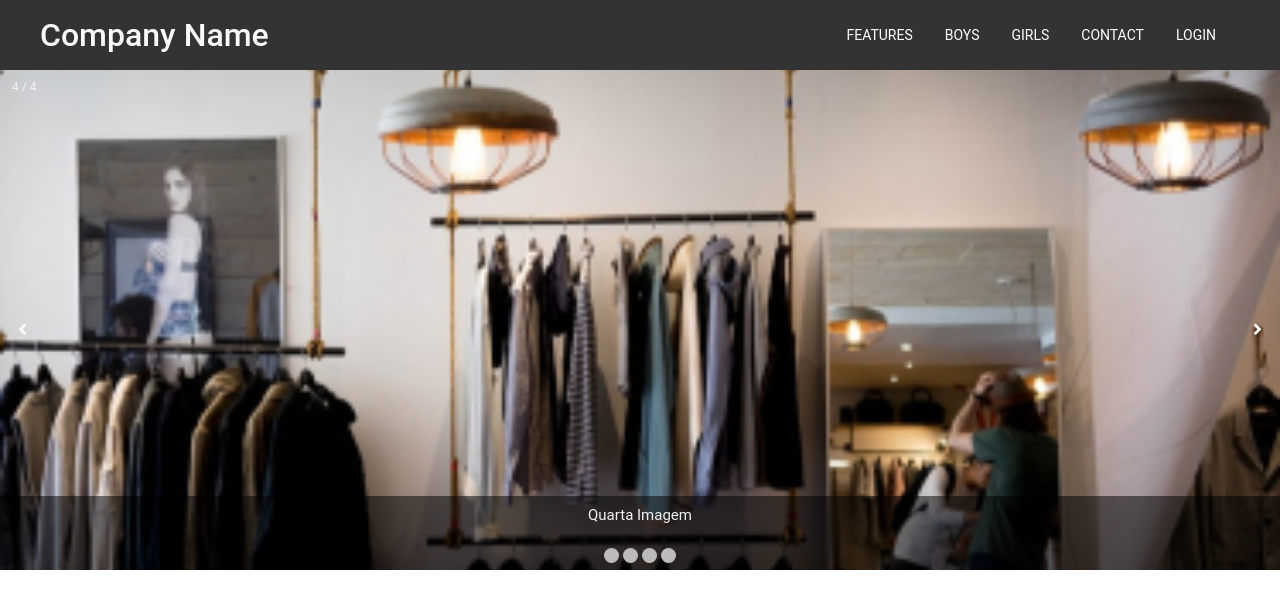
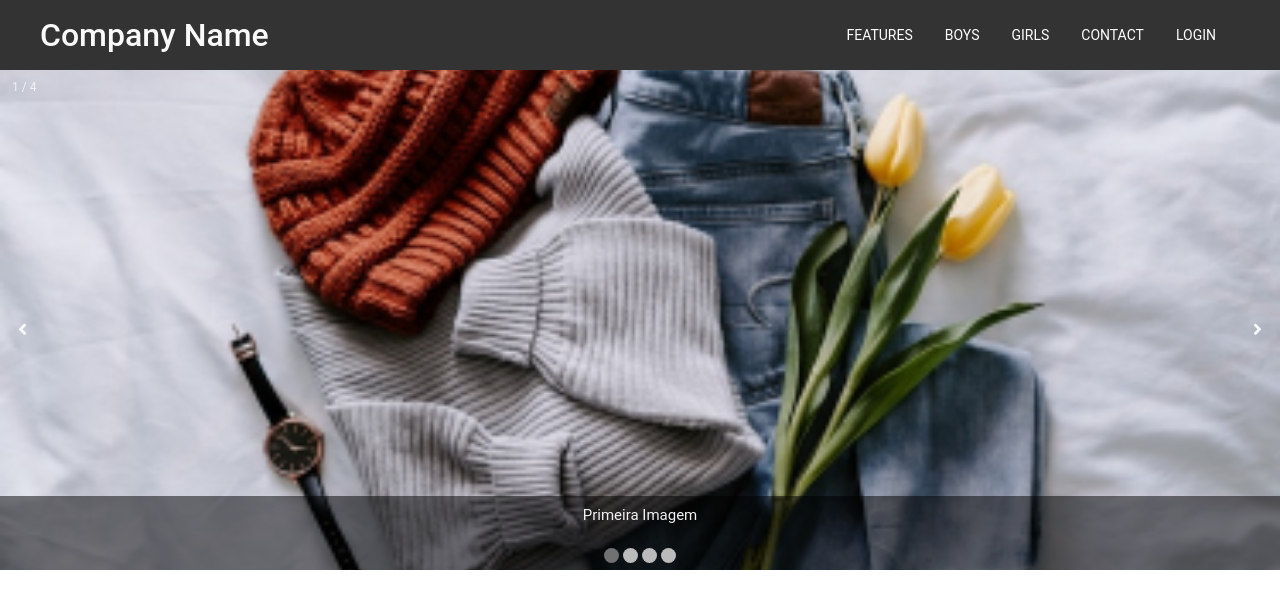
Before and after one commit to Nimbo1999/react-js-styled-component, a React (Create React App) app: page / in a window 1280 px wide. Shown: the top 608 px of the page. Built offline with nearby package versions, Linux system fonts and the light colour scheme.

Commit message:
fix Slide

```diff
--- a/src/components/slider/index.tsx
+++ b/src/components/slider/index.tsx
@@ -25,7 +25,7 @@ const Slider = ({ slides }: Props) => {
             {slides.map((slide, index) => (
                 <SlideItem
                     key={ slide.text }
-                    active={ index === slides.length - 1 }
+                    active={ slideIndex === index }
                     style={{ backgroundImage: `url(${slide.img})` }}
                 >
                     <SlideCounter>{`${index + 1} / ${slides.length}`}</SlideCounter>
@@ -35,22 +35,22 @@ const Slider = ({ slides }: Props) => {
             ))}
 
             <SlideButtons onClick={() => {
-                if (slideIndex === slides.length) {
-                    setSlideIndex(0);
+                if (slideIndex === 0) {
+                    setSlideIndex(slides.length - 1);
                     return;
                 }
-                setSlideIndex(slideIndex + 1);
+                setSlideIndex(slideIndex - 1);
             }}>
                 <i className="fas fa-angle-left" />
             </SlideButtons>
 
             <SlideButtons
             onClick={() => {
-                if (slideIndex === 0) {
-                    setSlideIndex(slides.length - 1);
+                if (slideIndex === slides.length -1 ) {
+                    setSlideIndex(0);
                     return;
                 }
-                setSlideIndex(slideIndex - 1);
+                setSlideIndex(slideIndex + 1);
             }}
                 right
             >
@@ -59,7 +59,12 @@ const Slider = ({ slides }: Props) => {
 
             <DotsContainer>
 
-                {slides.map((_, index) => <Dot  key={ _.text }onClick={() => setSlideIndex(index)} />)}
+                {slides.map((_, index) => (<Dot
+                        key={ _.text }
+                        onClick={() => setSlideIndex(index)}
+                        active={slideIndex === index}
+                    />)
+                )}
 
             </DotsContainer>
         </SlideShowContainer>
```
